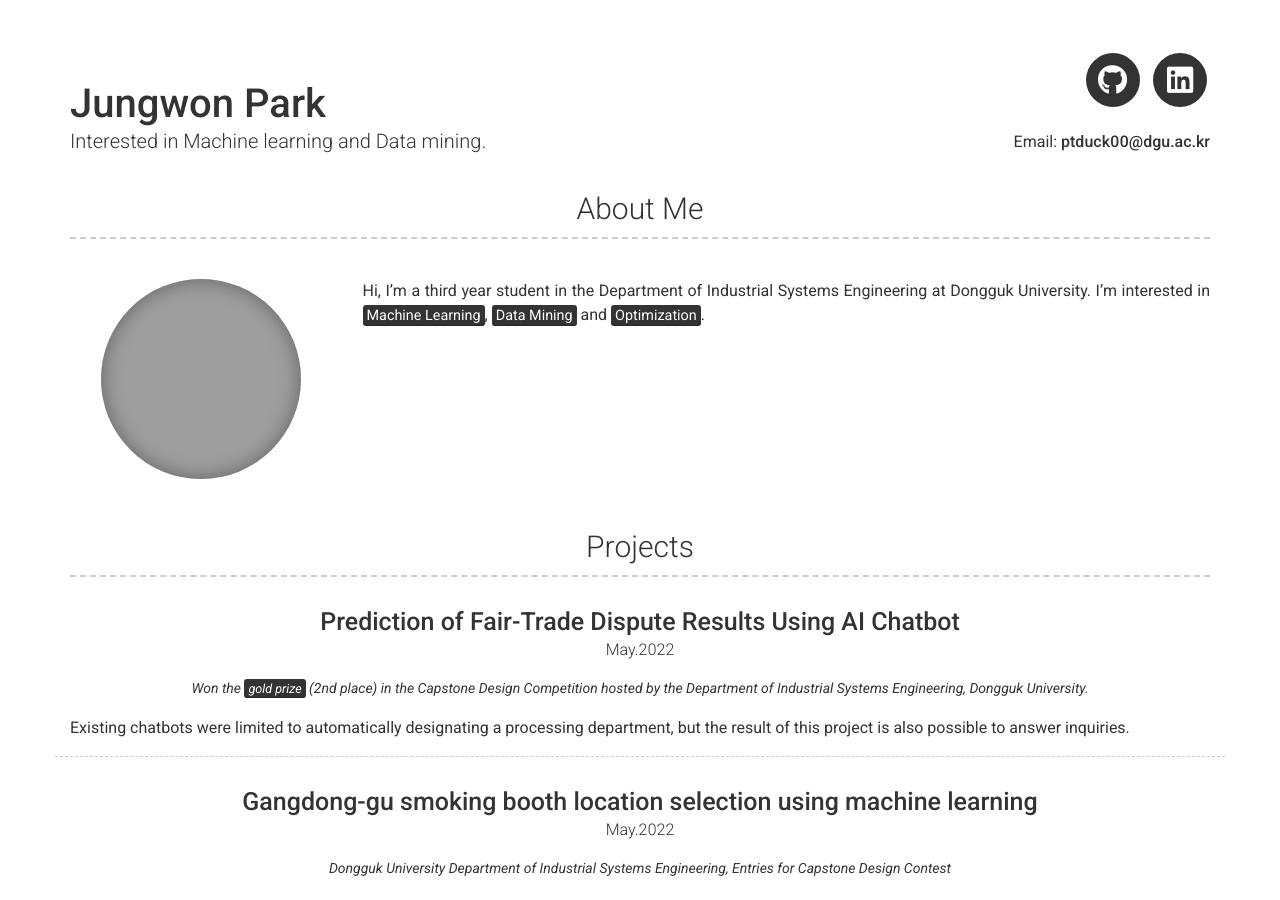
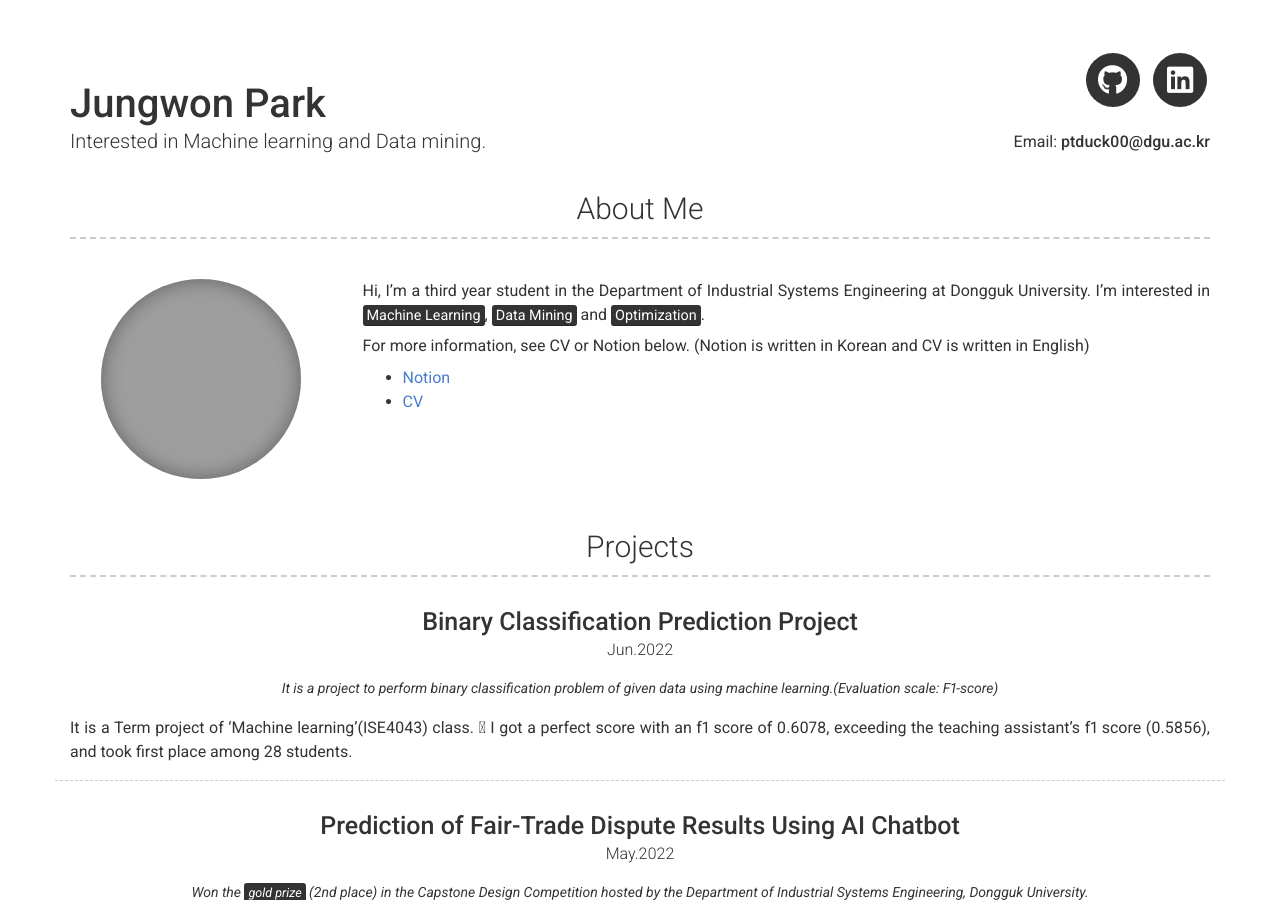
Before and after one commit to jardin00/jardin00.github.io, a Jekyll site: the page built from index.md, in a window 1280 px wide and 900 px high. Built offline with Jekyll 4.4.1, drawn with Linux system fonts in a browser that asks for light colours; nearby versions of some CDN libraries; grey boxes are pictures that could not be loaded.

Commit message:
update _config

```diff
--- a/_config.yml
+++ b/_config.yml
@@ -54,15 +54,33 @@ about_profile_image: images/profile.jpg #Directory of profile image (eg. images/
 about_content: | # this will include new lines to allow paragraphs
   Hi, I’m a third year student in the Department of Industrial Systems Engineering at Dongguk University. I’m interested in <mark>Machine Learning</mark>, <mark>Data Mining</mark> and <mark>Optimization</mark>.
 
-#  For more information, see cv or notion below.
-#    - <a href="https://jardinpark.notion.site/Jungwon-Park-4be55d6b2125407ba8e9c0dae1a0a410">Notion</a>
-#    - <a href="https://drive.google.com/file/d/1yfKq2_bknaS9b0J2wQQHhrcS3OzDdgj8/view?usp=sharing">CV</a>
+  For more information, see CV or Notion below. (Notion is written in Korean and CV is written in English)
+    - <a href="https://jardinpark.notion.site/Jungwon-Park-4be55d6b2125407ba8e9c0dae1a0a410">Notion</a>
+    - <a href="https://drive.google.com/file/d/1yfKq2_bknaS9b0J2wQQHhrcS3OzDdgj8/view?usp=sharing">CV</a>
 #    - Images ![alt text](/images/landscape-trees.jpg "Trees")
 
 content:
   - title: Projects # Title for the section
     layout: list # Type of content section (list/text)
     content:
+      - layout: top-middle
+        border: weak  # Value of `weak` will display a weak border below this item. # Any
+                      # other value (or no value) means no border will be displayed
+        title: Binary Classification Prediction Project
+        caption: Jun.2022
+        link: #Link to project (eg. sproogen.github.io/modern-resume-theme)(optional)
+        link_text: #Link Text
+        additional_links:
+          - title:  #Github page for project (eg. sproogen/modern-resume-theme)
+            icon: #fab fa-github
+            url: #Link to project (eg. sproogen.github.io/modern-resume-theme)(optional)
+          - title:  #Github page for project (eg. sproogen/modern-resume-theme)
+            icon: #fab fa-github
+            url: #Link to project (eg. sproogen.github.io/modern-resume-theme)(optional)
+        quote: >
+          It is a project to perform binary classification problem of given data using machine learning.(Evaluation scale: F1-score)
+        description: | # this will include new lines to allow paragraphs
+          It is a Term project of ‘Machine learning’(ISE4043) class. 	I got a perfect score with an f1 score of 0.6078, exceeding the teaching assistant's f1 score (0.5856), and took first place among 28 students.
       - layout: top-middle
         border: weak  # Value of `weak` will display a weak border below this item. # Any
                       # other value (or no value) means no border will be displayed
```
